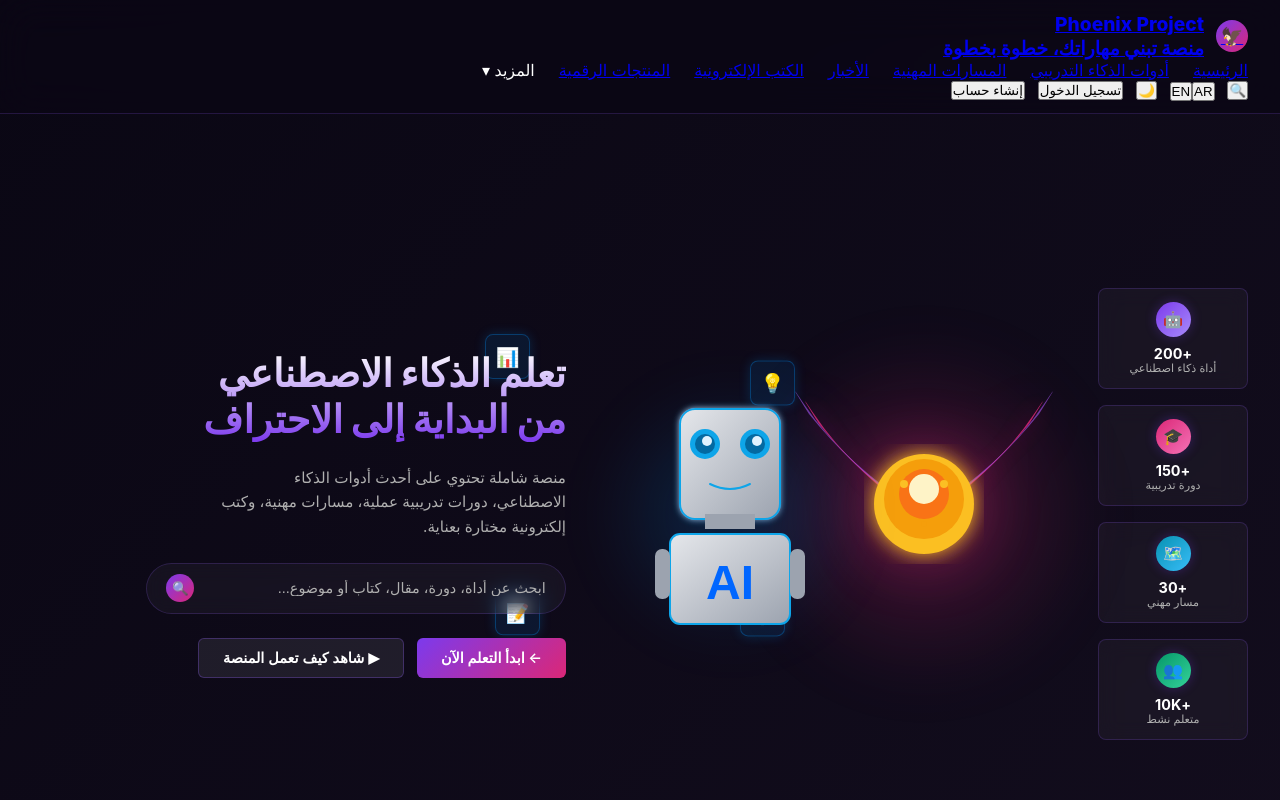
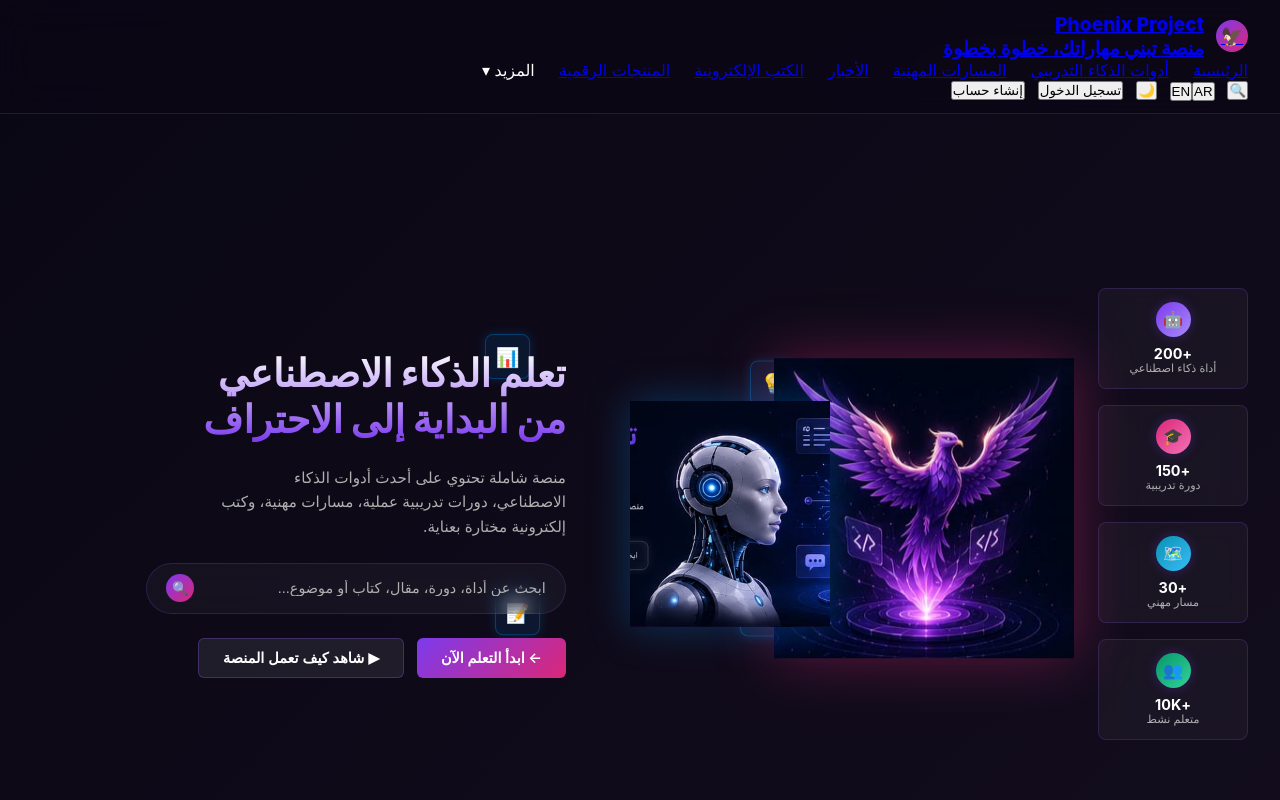
Before and after one commit to tambeabdulkarim/ai-priject, a Next.js app: page /en in a window 1280 px wide. Shown: the top 800 px of the page. Built offline with nearby package versions, Linux system fonts and the light colour scheme.

Commit message:
feat: replaced SVG with actual phoenix and robot images from design

```diff
--- a/src/app/globals.css
+++ b/src/app/globals.css
@@ -253,10 +253,12 @@ body {
   order: 2;
 }
 
-.ph-phoenix-svg {
+.ph-phoenix-img {
   width: 100%;
   height: 100%;
+  object-fit: contain;
   filter: drop-shadow(0 0 30px rgba(219, 39, 119, 0.4));
+  animation: ph-float-anim 5s ease-in-out infinite;
 }
 
 .ph-phoenix-glow {
@@ -284,9 +286,11 @@ body {
   order: 3;
 }
 
-.ph-robot-svg {
+.ph-robot-img {
   width: 100%;
   height: 100%;
+  object-fit: contain;
+  filter: drop-shadow(0 0 20px rgba(0, 150, 255, 0.3));
 }
 
 .ph-robot-glow {
--- a/src/components/HomePageContent.tsx
+++ b/src/components/HomePageContent.tsx
@@ -71,100 +71,22 @@ export default function HomePageContent({ locale }: HomePageContentProps) {
 
             {/* PHOENIX WINGS */}
             <div className="ph-illus-phoenix">
-              <svg viewBox="0 0 300 300" className="ph-phoenix-svg">
-                <defs>
-                  <radialGradient id="phoenixGrad" cx="45%" cy="45%">
-                    <stop offset="0%" stopColor="#fbbf24" stopOpacity="1" />
-                    <stop offset="30%" stopColor="#f59e0b" stopOpacity="1" />
-                    <stop offset="60%" stopColor="#db2777" stopOpacity="0.9" />
-                    <stop offset="100%" stopColor="#a855f7" stopOpacity="0.4" />
-                  </radialGradient>
-                  <filter id="phoenixGlow">
-                    <feGaussianBlur stdDeviation="10" result="coloredBlur" />
-                    <feMerge>
-                      <feMergeNode in="coloredBlur" />
-                      <feMergeNode in="SourceGraphic" />
-                    </feMerge>
-                  </filter>
-                </defs>
-
-                {/* Left Wing - Extended */}
-                <path d="M 150 150 Q 80 110 40 50 Q 20 20 45 60 Q 85 110 140 150 Z"
-                      fill="#db2777" opacity="0.85" filter="url(#phoenixGlow)" />
-                <path d="M 150 150 Q 70 100 30 40 Q 10 10 35 50 Q 75 100 135 145 Z"
-                      fill="#a855f7" opacity="0.6" />
-
-                {/* Right Wing - Extended */}
-                <path d="M 150 150 Q 220 110 260 50 Q 280 20 255 60 Q 215 110 160 150 Z"
-                      fill="#db2777" opacity="0.85" filter="url(#phoenixGlow)" />
-                <path d="M 150 150 Q 230 100 270 40 Q 290 10 265 50 Q 225 100 165 145 Z"
-                      fill="#a855f7" opacity="0.6" />
-
-                {/* Center Body - Flame */}
-                <circle cx="150" cy="140" r="50" fill="#fbbf24" filter="url(#phoenixGlow)" />
-                <circle cx="150" cy="135" r="40" fill="#f59e0b" />
-                <circle cx="150" cy="130" r="25" fill="#f97316" />
-                <circle cx="150" cy="125" r="15" fill="#fef3c7" />
-
-                {/* Spark Effects */}
-                <circle cx="130" cy="120" r="4" fill="#fbbf24" />
-                <circle cx="170" cy="120" r="4" fill="#fbbf24" />
-                <circle cx="150" cy="160" r="3" fill="#f59e0b" />
-              </svg>
-              <div className="ph-phoenix-glow" />
+              <img
+                src="/images/phoenix-hero-bird.png"
+                alt="Phoenix Bird"
+                className="ph-phoenix-img"
+                loading="lazy"
+              />
             </div>
 
             {/* ROBOT */}
             <div className="ph-illus-robot">
-              <svg viewBox="0 0 200 250" className="ph-robot-svg">
-                <defs>
-                  <linearGradient id="headGrad" x1="0%" y1="0%" x2="100%" y2="100%">
-                    <stop offset="0%" stopColor="#e5e7eb" />
-                    <stop offset="100%" stopColor="#9ca3af" />
-                  </linearGradient>
-                  <filter id="robotGlow">
-                    <feGaussianBlur stdDeviation="3" result="coloredBlur" />
-                    <feMerge>
-                      <feMergeNode in="coloredBlur" />
-                      <feMergeNode in="SourceGraphic" />
-                    </feMerge>
-                  </filter>
-                </defs>
-
-                {/* Head */}
-                <rect x="50" y="20" width="100" height="110" rx="15" fill="url(#headGrad)" stroke="#0ea5e9" strokeWidth="2" filter="url(#robotGlow)" />
-
-                {/* Left Eye */}
-                <circle cx="75" cy="55" r="15" fill="#0ea5e9" />
-                <circle cx="75" cy="55" r="10" fill="#0369a1" />
-                <circle cx="77" cy="52" r="5" fill="#e0f2fe" />
-
-                {/* Right Eye */}
-                <circle cx="125" cy="55" r="15" fill="#0ea5e9" />
-                <circle cx="125" cy="55" r="10" fill="#0369a1" />
-                <circle cx="127" cy="52" r="5" fill="#e0f2fe" />
-
-                {/* Mouth */}
-                <path d="M 80 95 Q 100 105 120 95" stroke="#0ea5e9" strokeWidth="2" fill="none" strokeLinecap="round" />
-
-                {/* Neck */}
-                <rect x="75" y="125" width="50" height="15" fill="#9ca3af" />
-
-                {/* Chest */}
-                <rect x="40" y="145" width="120" height="90" rx="10" fill="url(#headGrad)" stroke="#0ea5e9" strokeWidth="2" />
-
-                {/* AI Text */}
-                <text x="100" y="210" fontSize="48" fontWeight="bold" textAnchor="middle" fill="#0066ff" fontFamily="Arial">
-                  AI
-                </text>
-
-                {/* Chest Details - Left Arm */}
-                <rect x="25" y="160" width="15" height="50" rx="7" fill="#9ca3af" />
-
-                {/* Chest Details - Right Arm */}
-                <rect x="160" y="160" width="15" height="50" rx="7" fill="#9ca3af" />
-              </svg>
-              <div className="ph-robot-glow" />
+              <img
+                src="/images/phoenix-hero-robot.png"
+                alt="AI Robot"
+                className="ph-robot-img"
+                loading="lazy"
+              />
             </div>
 
             {/* ICONS around center */}
```
Also changed, not shown: public/images/phoenix-hero-bird.png (added), public/images/phoenix-hero-robot.png (added).
